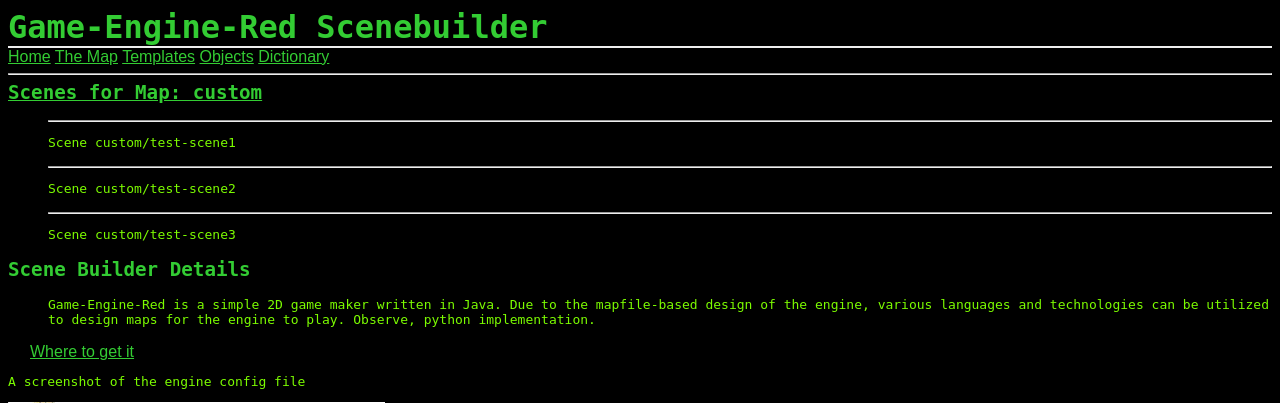
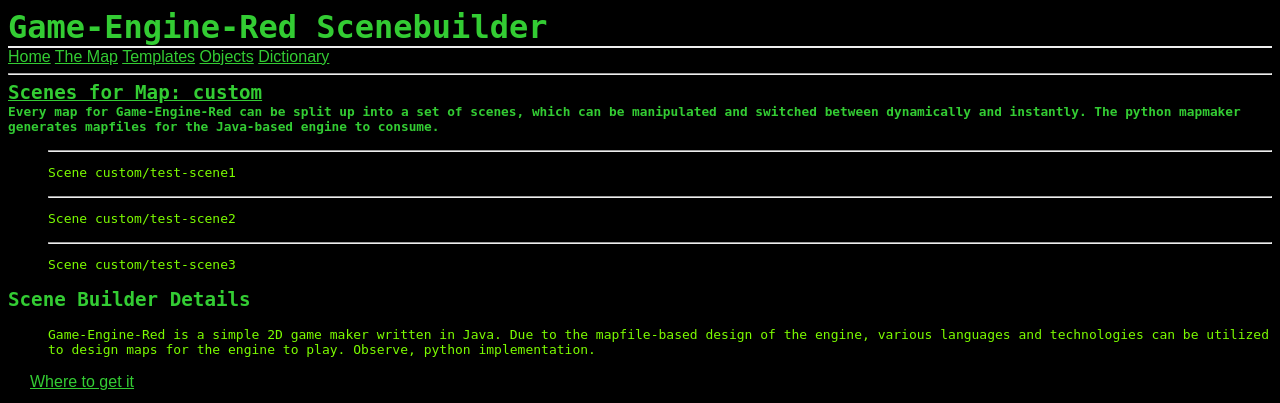
Before and after one commit to amanet2/Django-Site, a Django app: page /scenebuilder/ in a window 1280 px wide. Shown: the top 403 px of the page. Run offline with Django 3.2, Linux system fonts and the light colour scheme.

Commit message:
put more info in headers

```diff
--- a/basesite/scenebuilder/static/style.css
+++ b/basesite/scenebuilder/static/style.css
@@ -3,7 +3,7 @@ a, h1, h2, h3   { color: #33cc33; }
 h1, h2, h3      { font-family: monospace, serif; margin: 0; }
 h1              { border-bottom: 2px solid #eee; }
 h2              { font-size: 1.2em; }
-h3              { font-size: 1.0em; }
+h3              { font-size: 0.8em; }
 p, hr           { font-family: monospace; color:#7cfc00;}
 .page           { margin: 2em auto; width: 35em; border: 5px solid #ccc;
                   padding: 0.8em; background: white; }
--- a/basesite/scenebuilder/templates/scenebuilder/dictionary.html
+++ b/basesite/scenebuilder/templates/scenebuilder/dictionary.html
@@ -1,6 +1,11 @@
 {% extends "scenebuilder/base.html" %}
 {% block content %}
 <h2>custom Dictionary of Objects</h2>
+<h3>
+    The mapmapker uses this dictionary to include
+    the resource reference for every object that
+    will be created in the mapfile
+</h3>
 {% if scene_template %}
 {% for scene in scene_template %}
 <ul>
--- a/basesite/scenebuilder/templates/scenebuilder/index.html
+++ b/basesite/scenebuilder/templates/scenebuilder/index.html
@@ -1,6 +1,13 @@
 {% extends "scenebuilder/base.html" %}
 {% block content %}
 <h2><a href="/scenebuilder/templates">Scenes for Map: custom</a></h2>
+<h3>
+    Every map for Game-Engine-Red can be split
+    up into a set of scenes, which can be manipulated
+    and switched between dynamically and instantly.
+    The python mapmaker generates mapfiles for the
+    Java-based engine to consume.
+</h3>
 {% if scene_template %}
 {% for scene in scene_template %}
 <ul>
--- a/basesite/scenebuilder/templates/scenebuilder/objects.html
+++ b/basesite/scenebuilder/templates/scenebuilder/objects.html
@@ -1,6 +1,11 @@
 {% extends "scenebuilder/base.html" %}
 {% block content %}
 <h2>custom Objects & Codes</h2>
+<h3>
+    Python mapmaker reads these codes from a template grid
+    and looks up the necessary resource for creating a game
+    object, entity, or scenery tile
+</h3>
 {% if scene_template %}
 {% for scene in scene_template %}
 <ul>
```
